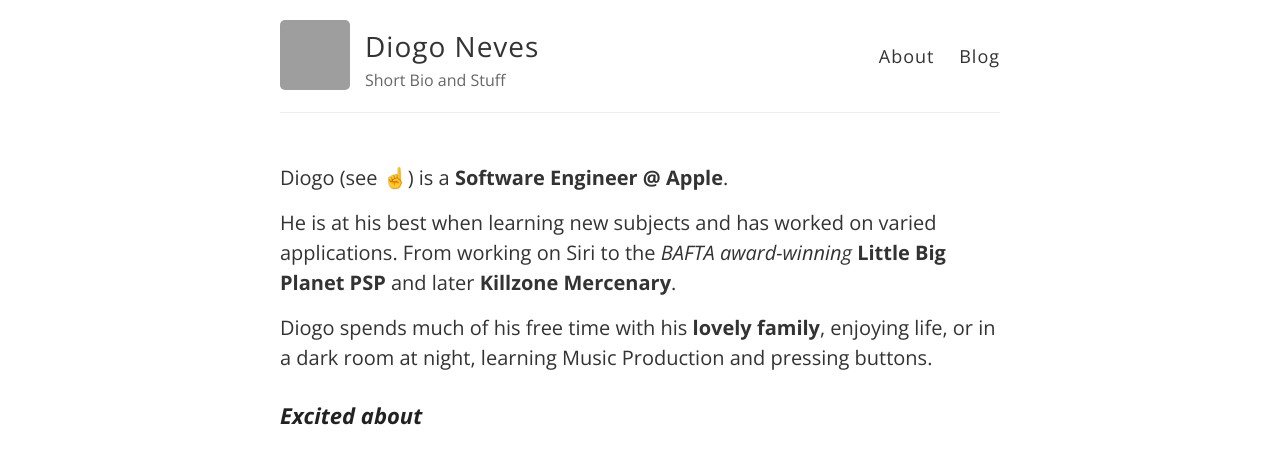
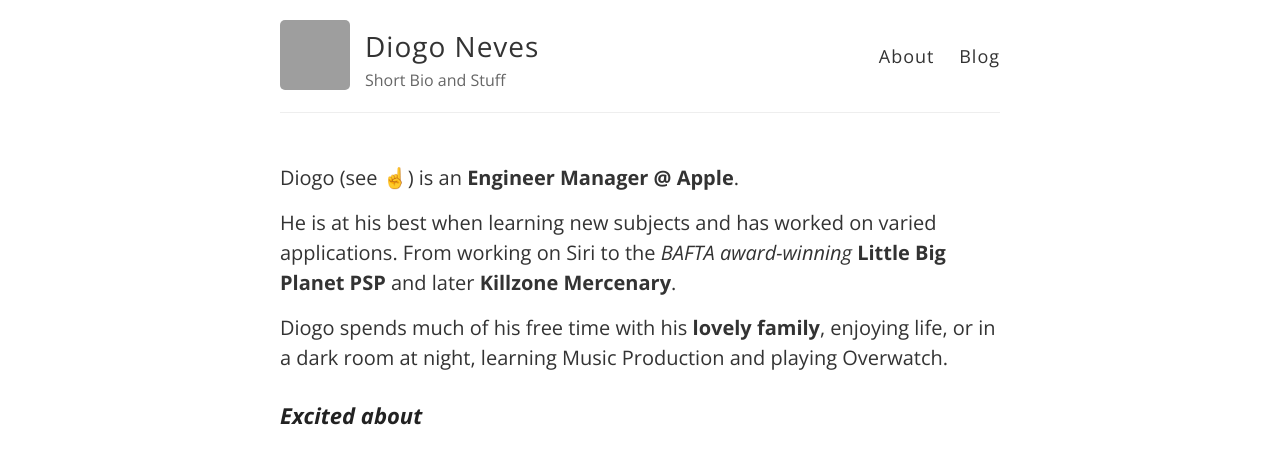
Before and after one commit to DiogoNeves/diogoneves.github.io, a Jekyll site: the page built from index.md, in a window 1280 px wide. Shown: the top 455 px of the page. Built offline with Jekyll 4.4.1, drawn with Linux system fonts in a browser that asks for light colours; emoji names are drawn with the system emoji font; grey boxes are pictures that could not be loaded.

Commit message:
Updated position

```diff
--- a/index.md
+++ b/index.md
@@ -2,14 +2,14 @@
 layout: page
 ---
 
-Diogo (see :point_up:) is a **Software Engineer @ Apple**.
+Diogo (see :point_up:) is an **Engineer Manager @ Apple**.
 
 He is at his best when learning new subjects and has worked on varied applications.
 From working on Siri to the _BAFTA award-winning_
 **Little Big Planet PSP** and later **Killzone Mercenary**.
 
 Diogo spends much of his free time with his **lovely family**, enjoying life, or in a dark room at night,
-learning Music Production and pressing buttons.
+learning Music Production and playing Overwatch.
 
 ### Excited about
 
```
